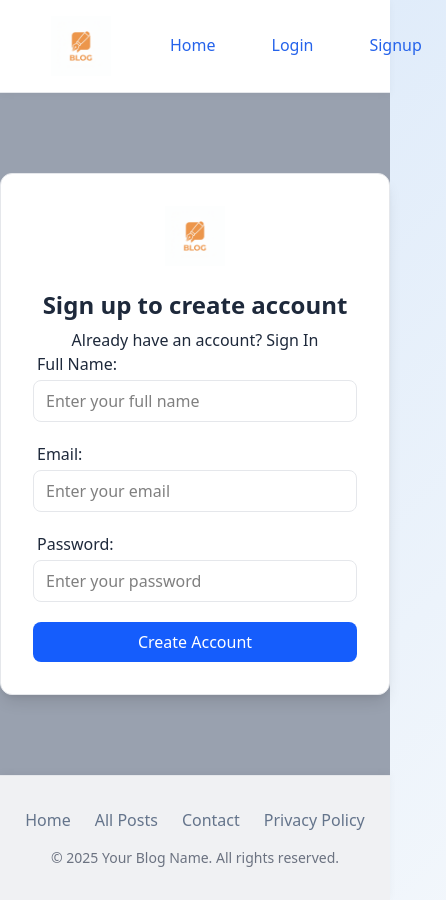
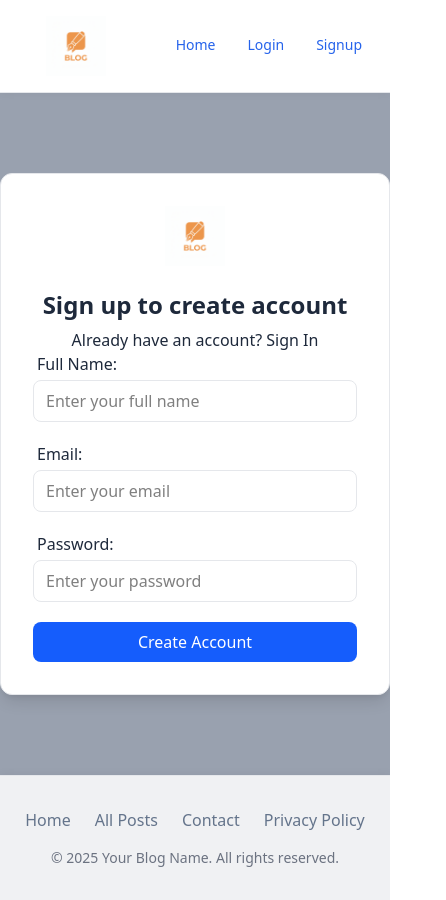
Before and after one commit to Nalin-Kumar2004/react-appwrite-blog-app, a React (Vite) app: page /signup in a window 390 px wide. Shown: the whole page, 446 px wide, since content can reach past the window. Built offline with nearby package versions, Linux system fonts and the light colour scheme; no server answers.

Commit message:
Refactor Header component: improve layout and styling for better responsiveness

```diff
--- a/src/components/Header/Header.jsx
+++ b/src/components/Header/Header.jsx
@@ -38,22 +38,26 @@ function Header() {
 
 
   return (
-    <header className='py-4 shadow bg-gray-500'>
+    <header className='py-4 shadow'>
       <Container>
-        <nav className='flex items-center justify-between'>
+        {/* Simple responsive header: logo left, nav wraps on small screens */}
+        <nav className='flex items-center justify-between gap-3 flex-wrap'>
           <div className='flex-shrink-0'>
             <Link to='/'>
-              <Logo width='130px' />
+              <Logo width='120px' />
             </Link>
           </div>
-          <ul className='flex items-center space-x-2'>
+          {/* Always-visible nav that wraps */}
+          <ul className='flex items-center flex-wrap gap-2'>
             {navItems.map((item) =>
               item.active ? (
                 <li key={item.name}>
                   <button
                     onClick={() => navigate(item.slug)}
-                className='inline-bock px-6 py-2 duration-200 hover:bg-blue-100 rounded-full'
-                >{item.name}</button>
+                    className='inline-bock px-3 py-2 text-sm md:text-base duration-200 hover:bg-blue-100 rounded-full'
+                  >
+                    {item.name}
+                  </button>
                 </li>
               ) : null
             )}
```
Lines whose indentation alone changed are shown as unchanged.
